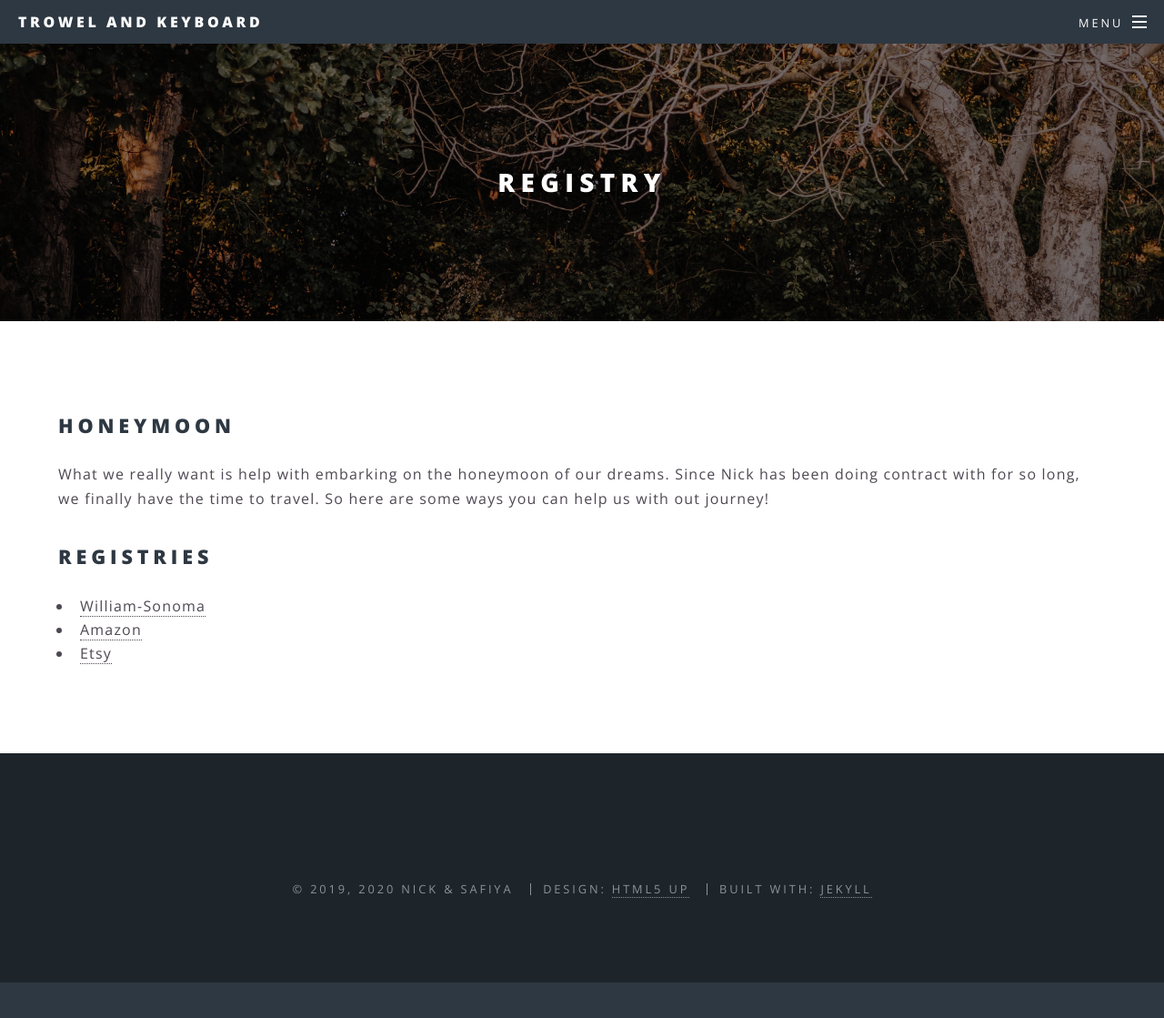
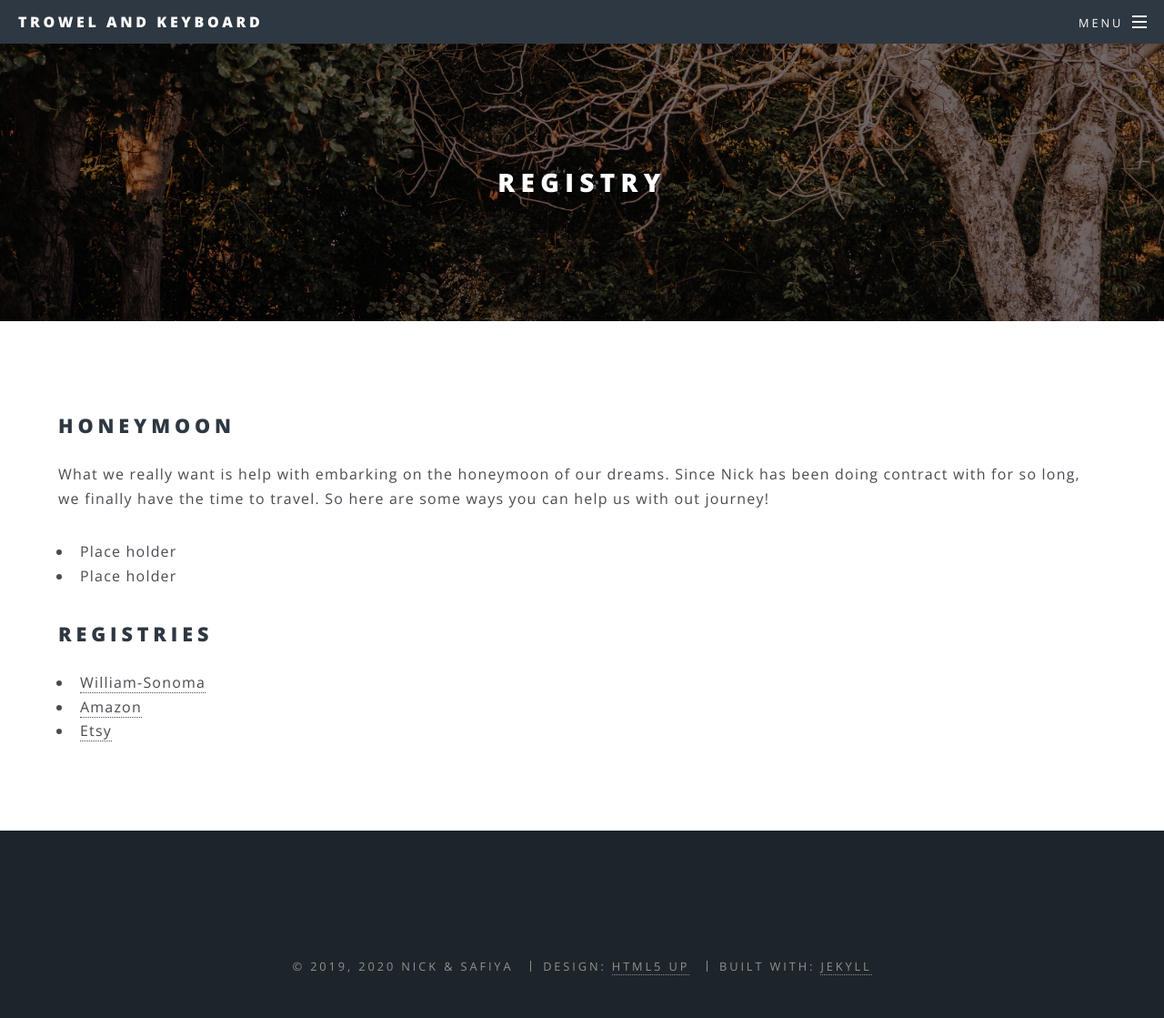
Before and after one commit to trowelandkeyboard/trowelandkeyboard.github.io, a Jekyll site: the page built from registry.md, in a window 1280 px wide and 1165 px high. Shown: the top 1119 px of the window at 91% size. Built offline with Jekyll 4.4.1, drawn with Linux system fonts in a browser that asks for light colours.

Commit message:
Update registry.md

```diff
--- a/registry.md
+++ b/registry.md
@@ -6,6 +6,9 @@ permalink: /registry/
 ## Honeymoon
 What we really want is help with embarking on the honeymoon of our dreams. Since Nick has been doing contract with for so long, we finally have the time to travel. So here are some ways you can help us with out journey!
 
+* Place holder
+* Place holder
+
 ## Registries
 
 * [William-Sonoma](https://www.williams-sonoma.com/registry/bp5ql5sqjs/registry-list.html)
```
